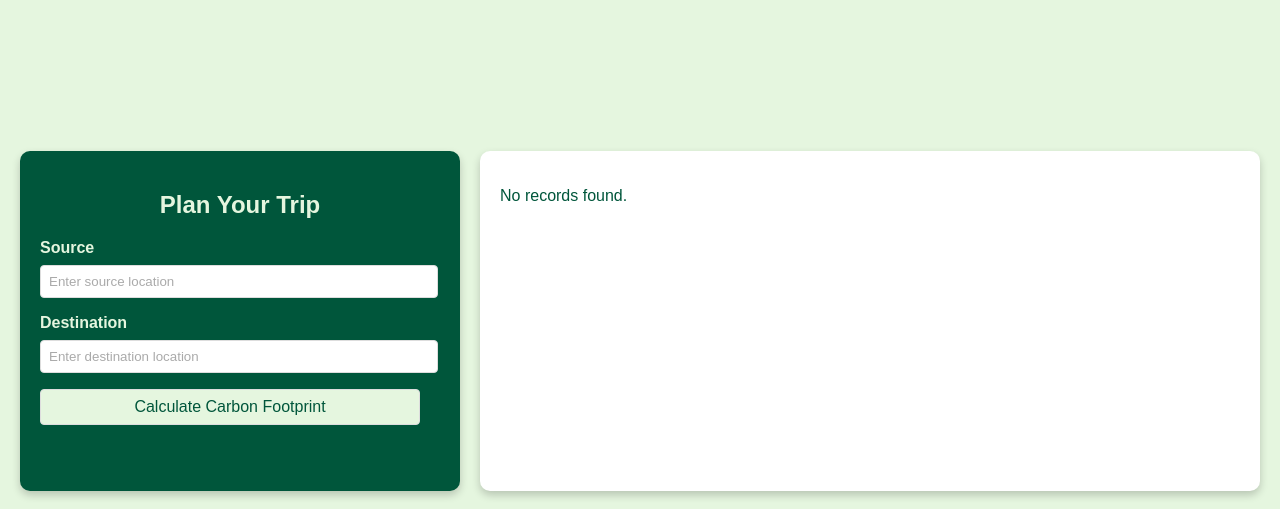
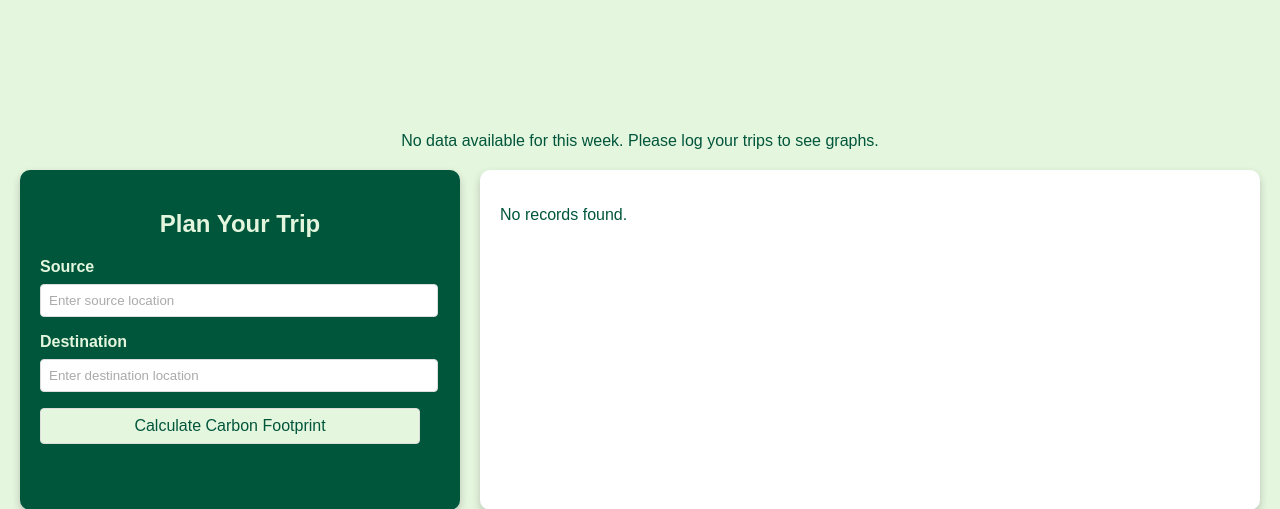
Before and after one commit to Mayank-711/EcoVoyage, a Django app: page /mappage/ in a window 1280 px wide. Shown: the part 100-609 px from the top of the page. Run offline with Django 5.2, Linux system fonts and the light colour scheme; a user stored in the database is signed in; data comes from the database, SQL or seed files in the repository; both versions use the stored data as it was after the commit; some libraries are stand-ins or nearby versions.

Commit message:
graphdone

```diff
--- a/mainapp/views.py
+++ b/mainapp/views.py
@@ -1,4 +1,4 @@
-from datetime import date, datetime
+from datetime import date, datetime,timedelta
 import logging
 from django.shortcuts import redirect, render
 from django.views.decorators.csrf import csrf_exempt
@@ -7,6 +7,10 @@ from .models import TravelLog,Chat
 from django.utils.dateparse import parse_duration
 import requests
 from django.contrib.auth.decorators import login_required
+import plotly.graph_objs as go
+from plotly.subplots import make_subplots
+from django.db.models import Sum
+from django.utils.safestring import mark_safe
 
 logger = logging.getLogger(__name__)
 
@@ -89,12 +93,173 @@ def process_form(request):
             except Exception as e:
                 return render(request, 'mainapp/mappage.html', {'error': str(e)})
 
+
 @login_required(login_url='/login/')
 def mappage(request):
     user = request.user
-    # GET request or after processing the trip
+    # Fetch the latest 5 chats
     chats = Chat.objects.filter(user=user).order_by('-search_date', '-search_time')[:5]
-    return render(request, 'mainapp/mappage.html', {'chats': chats})
+
+    today = datetime.now().date()
+    start_of_week = today - timedelta(days=today.weekday())
+    end_of_week = start_of_week + timedelta(days=6)
+
+    # Query to get the total distance and carbon footprint for each mode of transport this week
+    data = TravelLog.objects.filter(user=user, date__range=[start_of_week, end_of_week]) \
+        .values('mode_of_transport') \
+        .annotate(total_distance=Sum('distance'), total_carbon_footprint=Sum('carbon_footprint'))
+
+    # Check if there is any data
+    if not data:
+        message = "No data available for this week. Please log your trips to see graphs."
+        return render(request, 'mainapp/mappage.html', {'chats': chats, 'message': message})
+
+    # Calculate the overall total distance and total carbon footprint
+    total_distance = sum(item['total_distance'] for item in data)
+    total_carbon_footprint = sum(item['total_carbon_footprint'] for item in data)
+
+    # Prepare data for pie charts
+    modes_of_transport = [item['mode_of_transport'] for item in data]
+    total_distances = [item['total_distance'] for item in data]
+    total_carbon_footprints = [item['total_carbon_footprint'] for item in data]
+
+    # Set colors for each mode of transport to ensure consistency between the two charts
+    colors = [
+        '#1f77b4', '#ff7f0e', '#2ca02c', '#d62728', '#9467bd',
+        '#8c564b', '#e377c2', '#7f7f7f', '#bcbd22', '#17becf',
+        '#aec7e8', '#ffbb78', '#98df8a', '#ff9896', '#c5b0d5'
+    ]
+
+    # Create the distance pie chart
+    distance_pie = go.Figure(data=[go.Pie(
+        labels=modes_of_transport,
+        values=total_distances,
+        marker=dict(colors=colors),
+        showlegend=False
+    )])
+    distance_pie.update_layout(
+    title={
+        'text': "Distance (km)",
+        'x': 0.5,  # Center the title horizontally
+        'xanchor': 'center',  # Center the title horizontally
+        'y': 1.0,  # Position the title at the top
+        'yanchor': 'top',  # Align the title to the top
+        'font': {
+            'size': 16,  # Adjust title font size as needed
+            'color': '#00563B'  # Dark green color
+        }
+    },
+    margin=dict(t=40, b=0, l=0, r=0),  # Adjust margins to fit the title
+    height=400,  # Set height to ensure the title fits
+    width=400  # Set width as needed
+)
+
+    # Create the carbon footprint pie chart
+    carbon_footprint_pie = go.Figure(data=[go.Pie(
+        labels=modes_of_transport,
+        values=total_carbon_footprints,
+        marker=dict(colors=colors),
+        showlegend=False
+    )])
+    carbon_footprint_pie.update_layout(
+    title={
+        'text': "Distance (km)",
+        'x': 0.5,  # Center the title horizontally
+        'xanchor': 'center',  # Center the title horizontally
+        'y': 1.0,  # Position the title at the top
+        'yanchor': 'top',  # Align the title to the top
+        'font': {
+            'size': 16,  # Adjust title font size as needed
+            'color': '#00563B'  # Dark green color
+        }
+    },
+    margin=dict(t=40, b=0, l=0, r=0),  # Adjust margins to fit the title
+    height=400,  # Set height to ensure the title fits
+    width=400  # Set width as needed
+)
+
+    # Create the bar chart for average carbon footprint per meter
+    start_of_last_week = start_of_week - timedelta(weeks=1)
+    end_of_last_week = start_of_last_week + timedelta(days=6)
+
+    start_of_week_before_last = start_of_last_week - timedelta(weeks=1)
+    end_of_week_before_last = start_of_week_before_last + timedelta(days=6)
+
+    this_week_data = TravelLog.objects.filter(user=user, date__range=[start_of_week, end_of_week]) \
+        .values('mode_of_transport') \
+        .annotate(total_distance=Sum('distance'), total_carbon_footprint=Sum('carbon_footprint'))
+    last_week_data = TravelLog.objects.filter(user=user, date__range=[start_of_last_week, end_of_last_week]) \
+        .values('mode_of_transport') \
+        .annotate(total_distance=Sum('distance'), total_carbon_footprint=Sum('carbon_footprint'))
+
+    week_before_last_data = TravelLog.objects.filter(user=user, date__range=[start_of_week_before_last, end_of_week_before_last]) \
+        .values('mode_of_transport') \
+        .annotate(total_distance=Sum('distance'), total_carbon_footprint=Sum('carbon_footprint'))
+
+    def calculate_totals(data):
+        total_distance = sum(item['total_distance'] for item in data)
+        total_carbon_footprint = sum(item['total_carbon_footprint'] for item in data)
+        return total_distance, total_carbon_footprint
+
+    try:
+        this_week_total_distance, this_week_total_carbon_footprint = calculate_totals(this_week_data)
+        last_week_total_distance, last_week_total_carbon_footprint = calculate_totals(last_week_data)
+        week_before_last_total_distance, week_before_last_total_carbon_footprint = calculate_totals(week_before_last_data)
+
+        this_week_avg = (this_week_total_carbon_footprint ) / this_week_total_distance if this_week_total_distance != 0 else 0
+        last_week_avg = (last_week_total_carbon_footprint ) / last_week_total_distance if last_week_total_distance != 0 else 0
+        week_before_avg = (week_before_last_total_carbon_footprint ) / week_before_last_total_distance if week_before_last_total_distance != 0 else 0
+    except ZeroDivisionError:
+        this_week_avg = last_week_avg = week_before_avg = 0
+
+    print(this_week_avg,last_week_avg,week_before_avg,sep="\n")
+    # Prepare data for bar chart
+    weeks = ['This Week', 'Last Week', 'Week Before Last']
+    averages = [this_week_avg, last_week_avg, week_before_avg]
+
+    # Create a simple bar chart
+    avg_plot = go.Figure(data=[go.Bar(
+        x=weeks,
+        y=averages,
+        marker_color='#1f77b4',
+        text=[f"{avg:.2f}" for avg in averages],
+        textposition='auto'
+    )])
+
+    avg_plot.update_layout(
+        height=450,
+        width=400,
+        margin=dict(t=50, b=50, l=0, r=0),
+        title_text="Average CO2 per Meter of Travel (g/km)",
+        title_x=0.5,  # Center the title
+        paper_bgcolor='#E5F6DF',  # Light green background
+        plot_bgcolor='#E5F6DF',   # Light green background inside the plot
+        font=dict(
+            family="Arial, sans-serif",
+            color='#00563B',      # Dark green text
+            size=14
+        ),
+        title_font=dict(
+            family="Arial, sans-serif",
+            color='#00563B',      # Dark green title text
+            size=16
+        )
+    )
+
+    # Convert the figures to HTML
+    distance_pie_html = distance_pie.to_html(full_html=False, include_plotlyjs='cdn')
+    carbon_footprint_pie_html = carbon_footprint_pie.to_html(full_html=False, include_plotlyjs='cdn')
+    avg_plot_html = avg_plot.to_html(full_html=False, include_plotlyjs='cdn')
+
+    return render(request, 'mainapp/mappage.html', {
+        'chats': chats,
+        'distance_pie': mark_safe(distance_pie_html),
+        'carbon_footprint_pie': mark_safe(carbon_footprint_pie_html),
+        'avg_graph': mark_safe(avg_plot_html),
+        'w1total_distance':this_week_total_distance,
+        'w1total_co2':this_week_total_carbon_footprint
+    })
+
 
 
 @login_required(login_url='/login/')
--- a/templates/mainapp/mappage.html
+++ b/templates/mainapp/mappage.html
@@ -4,9 +4,72 @@
 
 {% block extra_head %}
     <link rel="stylesheet" href="{% static 'css/homepage.css' %}">
+    <style>
+        #graph-container {
+            margin: 20px auto;
+            max-width: 100%;  /* Ensure it matches the graph width */
+            background-color: #fff; /* White background */
+            padding: 20px;
+            border-radius: 10px;
+            box-shadow: 0 4px 8px rgba(0, 0, 0, 0.2);
+            color: #00563B; /* Dark green text */
+            display: flex;
+            flex-direction: row; /* Arrange graphs in a row */
+            justify-content: space-between; /* Adjust space distribution */
+            align-items: flex-start;
+            flex-wrap: nowrap; /* Prevent wrapping */
+        }
+
+        .graph-section {
+            flex: 1 1 30%; /* Adjust the width of each section */
+            margin: 5px; /* Reduced space between sections */
+            display: flex;
+            flex-direction: column; /* Stack heading and graph vertically */
+            align-items: center;
+            /* width: 550px; */
+        }
+
+        .graph-section h3 {
+            margin: 0 0 5px 0; /* Reduced space below the heading */
+            color: #00563B; /* Dark green text for heading */
+            text-align: center; /* Center-align the headings */
+        }
+
+        #bar-chart-section {
+            flex: 1 1 35%; /* Adjust width to accommodate the bar chart */
+            margin: 5px; /* Reduced space between sections */
+        }
+
+        /* Ensure the container of each chart adapts to its content */
+        .graph-section, #bar-chart-section {
+            box-sizing: border-box; /* Include padding and border in the element's total width and height */
+        }
+    </style>
 {% endblock %}
 
 {% block content %}
+{% if message %}
+    <div id="no-data-message" style="color: #00563B; text-align: center; margin-top: 20px;">
+        {{ message }}
+    </div>
+{% else %}
+    <div id="graph-container">
+        <div class="graph-section" id="distance-pie-section">
+            <h3>This Week</h3>
+            <h3>Total Distance {{ w1total_distance }} km</h3>
+            {{ distance_pie|safe }}
+        </div>
+        <div class="graph-section" id="carbon-footprint-pie-section">
+            <h3>This Week</h3>
+            <h3>Total CO2 {{ w1total_co2 }} g</h3>
+            {{ carbon_footprint_pie|safe }}
+        </div>
+        <div id="bar-chart-section">
+            {{ avg_graph|safe }}
+        </div>
+    </div>
+{% endif %}
+
 <div id="row">
     <div class="form-container">
         <h2>Plan Your Trip</h2>
```
Also changed, not shown: static/css/homepage.css (+42 -2 lines), db.sqlite3.
